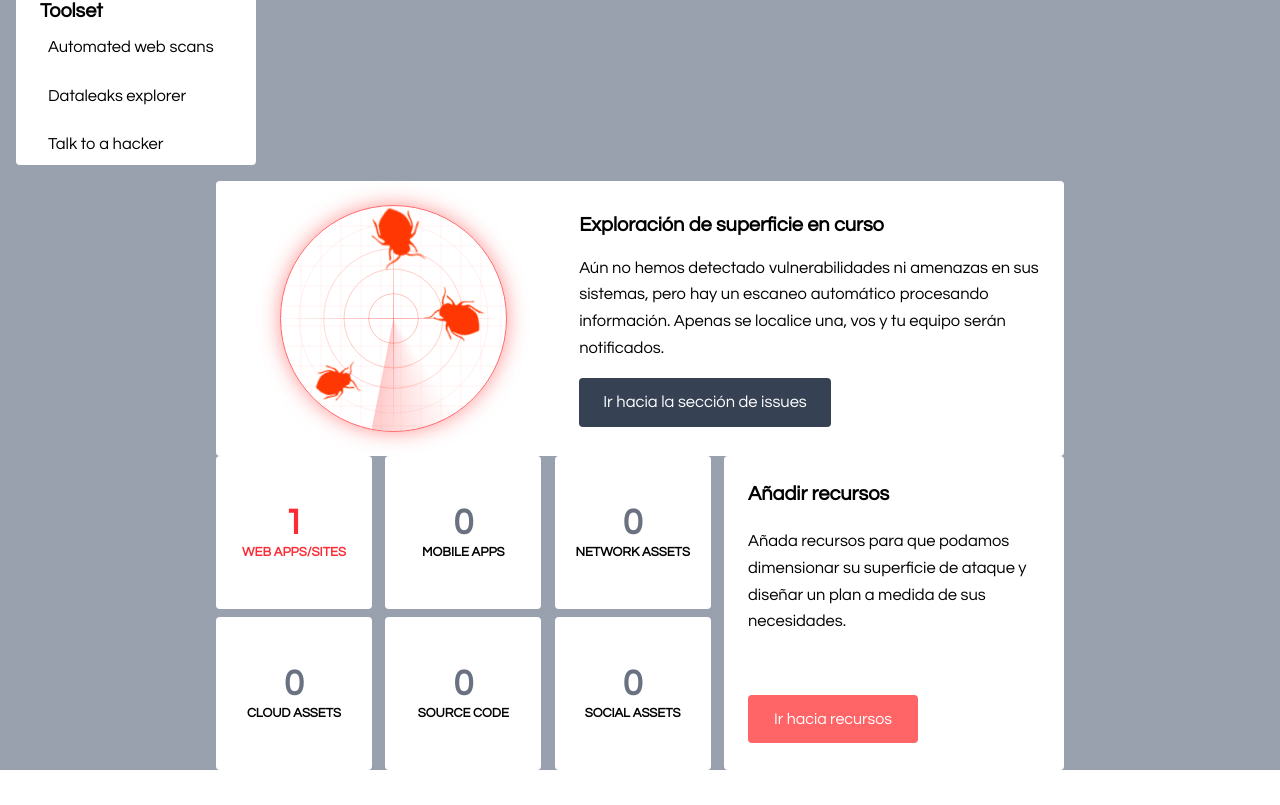
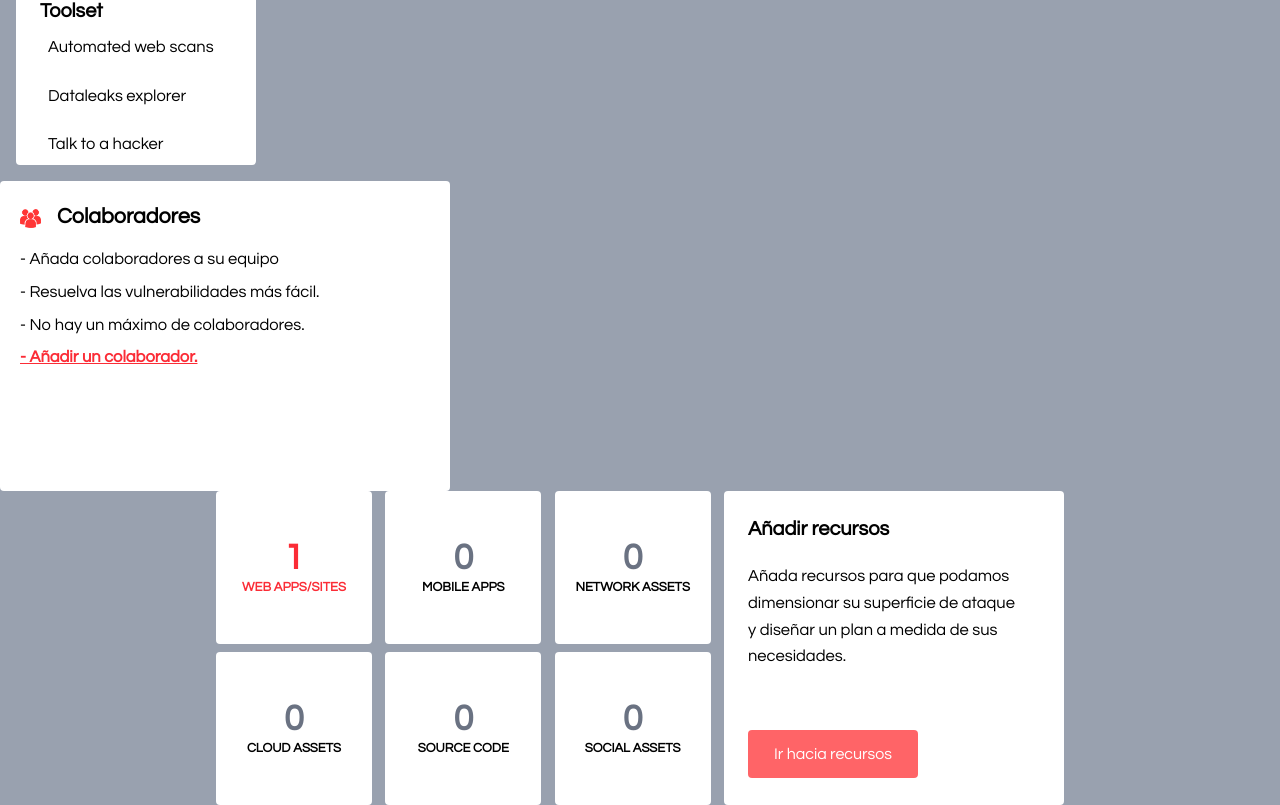
Before and after one commit to HugoEseverri/defend, a Next.js app in the folder defend/: page / in a window 1280 px wide. Shown: the part 753-1558 px from the top of the page. Before the commit the page ends 1523 px from the top, so only its background shows below. Built offline with nearby package versions, Linux system fonts and the light colour scheme.

Commit message:
Colaborators visuales

```diff
--- a/defend/src/app/page.tsx
+++ b/defend/src/app/page.tsx
@@ -5,6 +5,7 @@ import Navbar from '@/components/Navbar/Navbar';
 import SurfaceExploration from '@/components/SurfaceExploration/SurfaceExploration';
 import RadarScanner from '@/components/Radar/Radar';
 import Resources from '@/components/Resources/Resources';
+import Colaborators from '@/components/Colaborators/Colaborators';
 
 function Page() {
   const handleClose = () => {
@@ -20,7 +21,8 @@ function Page() {
     <div className='bg-gray-400'>
       <Navbar/>
       {/* <Onboard onClose={handleClose} onSubmit={handleSubmit} /> */}
-      <SurfaceExploration/>
+      <Colaborators/>
+      {/* <SurfaceExploration/> */}
       <Resources/>
     </div>
   );
--- a/defend/src/components/Colaborators/Colaborators.tsx
+++ b/defend/src/components/Colaborators/Colaborators.tsx
@@ -1,17 +1,30 @@
 import React from 'react'
 import Image from 'next/image'
+import Link from 'next/link'
 
 function Colaborators() {
     return (
-        <div>
+        <div className='bg-white w-[450px] h-[310px] p-5 rounded'>
+            <div className='flex '>
+                <div className='mr-4 mt-2 h-[30px]'>
+                    <Image
+                        src="/alloc-1.png"
+                        alt='Colaboradores'
+                        width={21}
+                        height={0}
+                    />
+                </div>
+                <div className='text-[16.5px]'>
+                    <h2 className='font-semibold text-[21.45px]'>Colaboradores</h2>
+                </div>
+            </div>
             <div>
-                <Image
-                    src="/alloc-1.png"
-                    alt='Colaboradores'
-                    width={30}
-                    height={30}
-                />
-                <h2>Colaboradores</h2>
+                <ul className='text-[16.5px] space-y-2 mt-2'>
+                    <li>- Añada colaboradores a su equipo</li>
+                    <li>- Resuelva las vulnerabilidades más fácil.</li>
+                    <li>- No hay un máximo de colaboradores.</li>
+                    <Link href={"/#"}><li className='text-red-500 font-semibold underline'>- Añadir un colaborador.</li></Link>
+                </ul>
             </div>
         </div>
     )
--- a/defend/src/components/Resources/Resources.tsx
+++ b/defend/src/components/Resources/Resources.tsx
@@ -29,14 +29,10 @@ function Resources() {
                     <p className="text-black text-[13px] font-bold">SOCIAL ASSETS</p>
                 </div>
             </div>
-
-
-
-
             <div className='w-[340px] bg-white rounded ml-2'>
                 <div className='flex flex-col justify-center p-6'>
                     <h2 className='text-xl font-semibold text-black'>Añadir recursos</h2>
-                    <p className="text-black leading-relaxed mt-5 text-[16.5px]">
+                    <p className="text-black leading-relaxed mt-5 text-[16.5px] w-[270px]">
                         Añada recursos para que podamos dimensionar su superficie de ataque y diseñar un plan a medida de sus necesidades.
                     </p>
 
```
